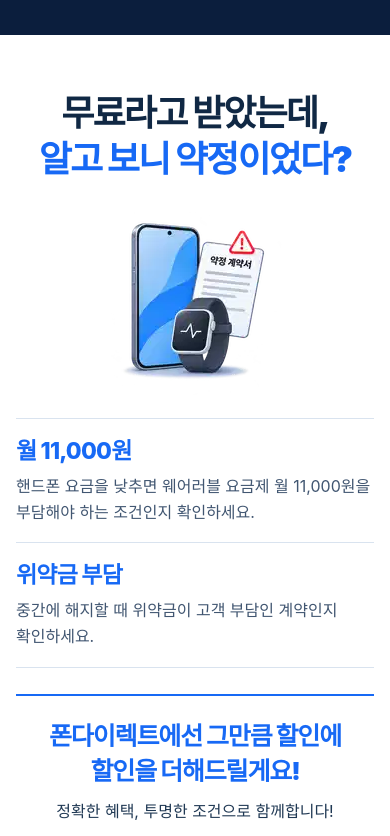
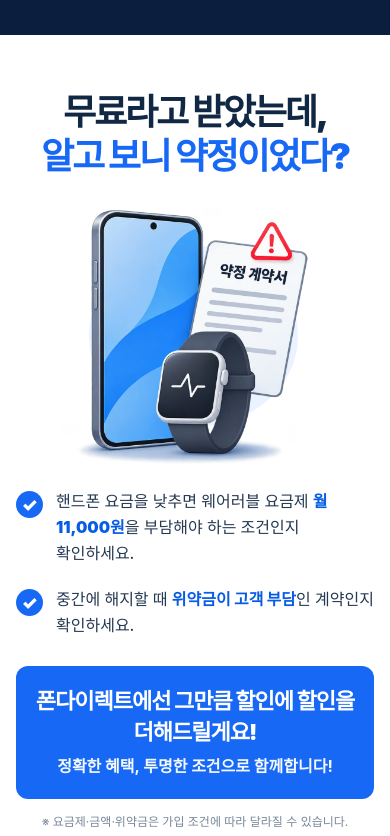
Before and after one commit to pc9839a-cpu/phonedirect, a plain HTML site: page index.html in a window 390 px wide. Shown: the part 2820-3656 px from the top of the page. Drawn offline with Linux system fonts and the light colour scheme; a web font is replaced by a local one.

Commit message:
Rebuild watch info to match original reference and replace blurry 200px art with 1100px AVIF

```diff
--- a/index.html
+++ b/index.html
@@ -358,61 +358,41 @@ a{color:inherit;text-decoration:none}button,input{font:inherit}button,[role='but
   .contract-trigger span{font-size:16px}
   .contract-trigger img{width:45px;height:45px}
 }
-/* Standalone watch disclosure; editable HTML and original image only */
-.watch-info{
-  padding:clamp(56px,6vw,86px) var(--page-gutter) clamp(59px,7vw,92px);
-  background:#fff;color:var(--ink);border-bottom:1px solid #e8eef7
-}
+/* Contract-watch information: high-res original art + editable HTML text */
+.watch-info{overflow:hidden;background:#fff;color:#102844;padding:clamp(60px,7vw,96px) var(--page-gutter) clamp(62px,7vw,92px);scroll-margin-top:22px}
 .watch-info-inner{max-width:var(--aligned-width);margin:0 auto}
-.watch-info-layout{
-  display:grid;grid-template-columns:minmax(0,.43fr) minmax(0,.57fr);
-  align-items:center;gap:clamp(25px,4.5vw,62px)
-}
-.watch-info-visual{width:100%;max-width:350px;margin:0 auto;line-height:0}
-.watch-info-visual img{display:block;width:100%;height:auto;object-fit:contain}
+.watch-info-layout{display:grid;grid-template-columns:minmax(0,4fr) minmax(0,6fr);align-items:center;column-gap:clamp(10px,2vw,30px)}
+.watch-info-visual{position:relative;isolation:isolate;overflow:hidden;aspect-ratio:1;width:100%;max-width:430px;margin:0;line-height:0}
+.watch-info-visual::before{content:"";position:absolute;z-index:-1;top:20%;left:13%;width:73%;height:63%;background:#eaf3ff;border-radius:50%}
+.watch-info-visual picture{display:block;width:100%;height:100%}
+.watch-info-visual img{display:block;width:100%;height:100%;object-fit:contain;transform:scale(1.14)}
 .watch-info-content{min-width:0}
-.watch-info-heading{margin:0 0 25px}
-.watch-info-heading h2{
-  margin:0;color:#102844;font-size:clamp(32px,4.6vw,50px);
-  font-weight:900;line-height:1.27;letter-spacing:-.05em;word-break:keep-all
-}
-.watch-info-heading h2 em{font-style:normal;color:var(--blue)}
-.watch-info-rows{border-top:1px solid #d9e3ef}
-.watch-info-row{padding:15px 0 17px;border-bottom:1px solid #d9e3ef}
-.watch-info-row strong{
-  display:block;margin:0 0 4px;color:var(--blue);
-  font-size:clamp(19px,2.1vw,25px);font-weight:850;letter-spacing:-.035em
-}
-.watch-info-row p{
-  margin:0;color:#415671;font-size:var(--type-body);
-  line-height:1.62;word-break:keep-all
-}
-.watch-info-promo{
-  max-width:var(--aligned-width);margin:29px auto 0;padding:27px 0 0;
-  border-top:2px solid var(--blue);text-align:center
-}
-.watch-info-promo strong{
-  display:block;color:var(--blue);font-size:clamp(22px,2.9vw,32px);
-  line-height:1.42;letter-spacing:-.045em;font-weight:870;word-break:keep-all
-}
-.watch-info-promo p{margin:9px 0 0;color:#203954;font-size:var(--type-body)}
-.watch-info-note{
-  margin:15px auto 0;color:#74849b;font-size:13px;
-  text-align:center;line-height:1.6;word-break:keep-all
-}
+.watch-info-heading h2{margin:0 0 32px;color:#102844;font-size:clamp(38px,4.25vw,58px);font-weight:950;line-height:1.18;letter-spacing:-.06em;word-break:keep-all}
+.watch-info-heading h2 span{display:block;color:var(--blue)}
+.watch-info-rows{display:grid;gap:23px}
+.watch-info-row{display:grid;grid-template-columns:32px minmax(0,1fr);gap:14px;align-items:start}
+.watch-info-check{display:grid;place-items:center;width:28px;height:28px;margin-top:3px;border-radius:50%;background:var(--blue);color:#fff;font-size:20px;font-weight:900;line-height:1}
+.watch-info-row p{margin:0;color:#263952;font-size:var(--type-body);font-weight:550;line-height:1.64;word-break:keep-all}
+.watch-info-row strong{color:#075ce4;font-weight:870}
+.watch-info-promo{max-width:var(--aligned-width);margin:27px auto 0;padding:23px 28px;border:0;border-radius:13px;background:var(--blue);color:#fff;text-align:center}
+.watch-info-promo strong{display:block;color:#fff;font-size:clamp(21px,2.6vw,28px);font-weight:900;line-height:1.42;letter-spacing:-.045em;word-break:keep-all}
+.watch-info-promo p{margin:6px 0 0;color:#f4f8ff;font-size:var(--type-body);font-weight:650}
+.watch-info-note{margin:13px auto 0;color:#78879a;font-size:13px;line-height:1.6;text-align:center;word-break:keep-all}
 @media(max-width:640px){
-  .watch-info{padding:56px var(--page-gutter) 67px}
+  .watch-info{padding:56px var(--page-gutter) 64px}
   .watch-info-layout{grid-template-columns:1fr;gap:0}
   .watch-info-content{display:contents}
-  .watch-info-heading{grid-row:1;margin:0;text-align:center}
-  .watch-info-heading h2{font-size:var(--type-section)}
-  .watch-info-visual{grid-row:2;max-width:210px;width:56%;margin:15px auto 20px}
-  .watch-info-rows{grid-row:3}
-  .watch-info-row strong{font-size:23px}
-  .watch-info-row p{font-size:var(--type-body)}
-  .watch-info-promo{margin-top:26px;padding-top:23px}
-  .watch-info-promo strong{font-size:25px}
-  .watch-info-note{font-size:12px}
+  .watch-info-heading{grid-row:1;text-align:center}
+  .watch-info-heading h2{font-size:var(--type-section);margin:0;line-height:1.22}
+  .watch-info-visual{grid-row:2;width:min(80%,290px);max-width:290px;margin:10px auto 14px}
+  .watch-info-rows{grid-row:3;gap:20px}
+  .watch-info-row{grid-template-columns:29px minmax(0,1fr);gap:11px}
+  .watch-info-check{width:27px;height:27px;font-size:18px;margin-top:2px}
+  .watch-info-row p{font-size:var(--type-body);line-height:1.62}
+  .watch-info-promo{margin-top:27px;padding:20px 16px;border-radius:12px}
+  .watch-info-promo strong{font-size:clamp(21px,5.65vw,26px)}
+  .watch-info-promo p{font-size:16px}
+  .watch-info-note{font-size:12px;margin-top:13px}
 }
 .section{padding:60px 22px 67px;scroll-margin-top:20px}.sec-eyebrow{margin:0 0 11px;color:var(--blue);letter-spacing:.35px;font-weight:800;font-size:13px}.sec-title{margin:0;color:#14233b;font-size:34px;line-height:1.26;letter-spacing:-1.25px;font-weight:900}.sec-desc{margin:14px 0 0;font-size:16px;color:#617083;line-height:1.65}
 
@@ -658,24 +638,27 @@ a{color:inherit;text-decoration:none}button,input{font:inherit}button,[role='but
   </div>
   <div class="contract-signature"><div class="contract-signature-heading"><strong>폰다이렉트</strong><span>기기값은 직접 할인!</span></div><p>정확한 정보 확인이, 여러분의 <em>소중한 휴대폰</em>을 지키는 <em>첫걸음</em>입니다.</p></div>
 </section>
-<section class="watch-info" aria-labelledby="watch-info-title">
+<section class="watch-info" id="watch-info" aria-labelledby="watch-info-title">
   <div class="watch-info-inner">
     <div class="watch-info-layout">
       <figure class="watch-info-visual">
-        <img src="/assets/phonedirect-contract-watch-illustration.webp" width="200" height="200" alt="스마트폰과 스마트워치, 약정 계약서 일러스트" loading="lazy" decoding="async">
+        <picture>
+          <source srcset="/assets/phonedirect-contract-watch-hires.avif" type="image/avif">
+          <img src="/assets/phonedirect-contract-watch-illustration.webp" width="1100" height="1100" alt="스마트폰, 스마트워치와 약정 계약서 일러스트" loading="lazy" decoding="async">
+        </picture>
       </figure>
       <div class="watch-info-content">
         <div class="watch-info-heading">
-          <h2 id="watch-info-title">무료라고 받았는데,<br><em>알고 보니 약정이었다?</em></h2>
+          <h2 id="watch-info-title">무료라고 받았는데,<span>알고 보니 약정이었다?</span></h2>
         </div>
         <div class="watch-info-rows">
           <div class="watch-info-row">
-            <strong>월 11,000원</strong>
-            <p>핸드폰 요금을 낮추면 웨어러블 요금제 월 11,000원을 부담해야 하는 조건인지 확인하세요.</p>
+            <span class="watch-info-check" aria-hidden="true">✓</span>
+            <p>핸드폰 요금을 낮추면 웨어러블 요금제 <strong>월 11,000원</strong>을 부담해야 하는 조건인지 확인하세요.</p>
           </div>
           <div class="watch-info-row">
-            <strong>위약금 부담</strong>
-            <p>중간에 해지할 때 위약금이 고객 부담인 계약인지 확인하세요.</p>
+            <span class="watch-info-check" aria-hidden="true">✓</span>
+            <p>중간에 해지할 때 <strong>위약금이 고객 부담</strong>인 계약인지 확인하세요.</p>
           </div>
         </div>
       </div>
```
Also changed, not shown: assets/phonedirect-contract-watch-hires.avif (added).
